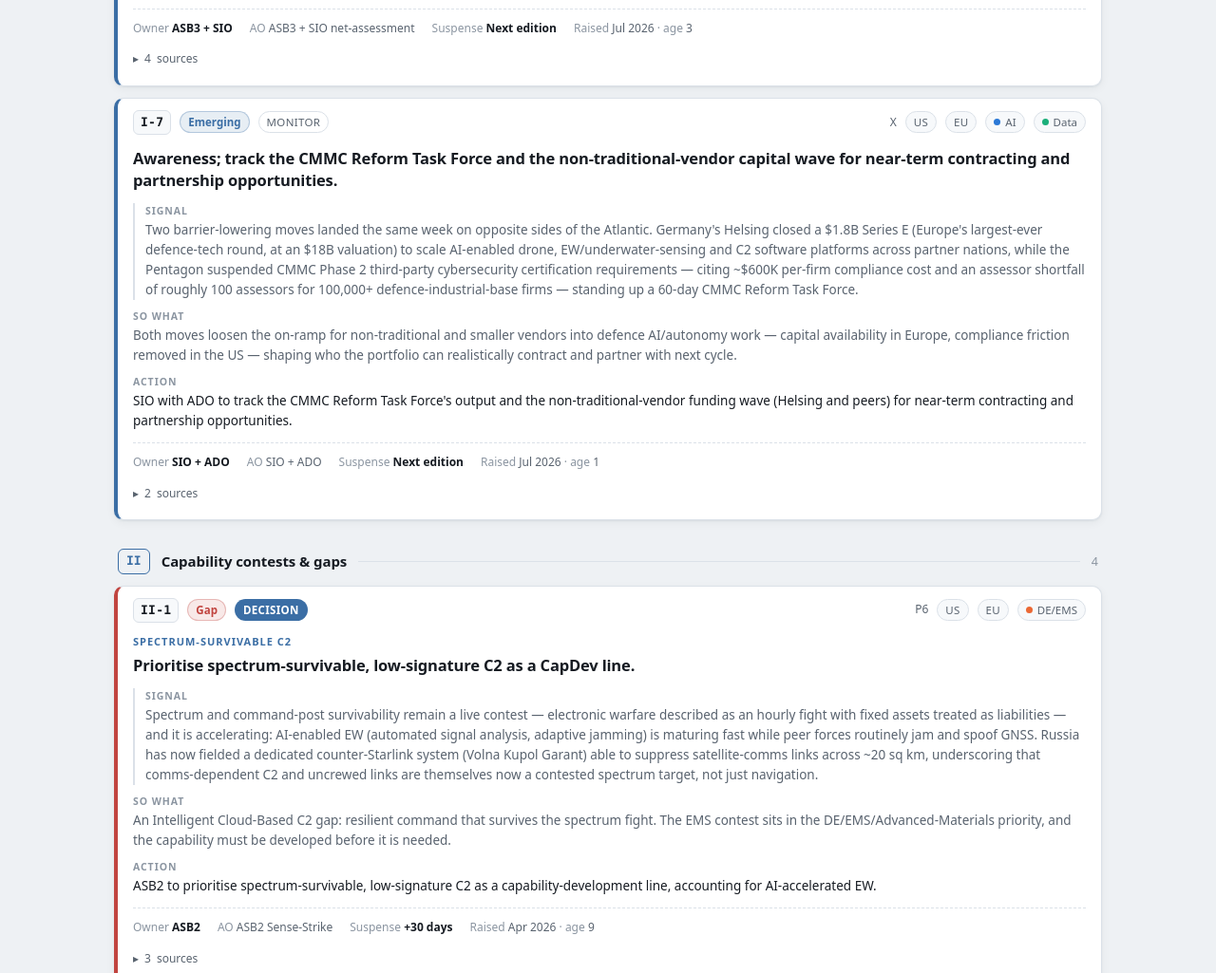
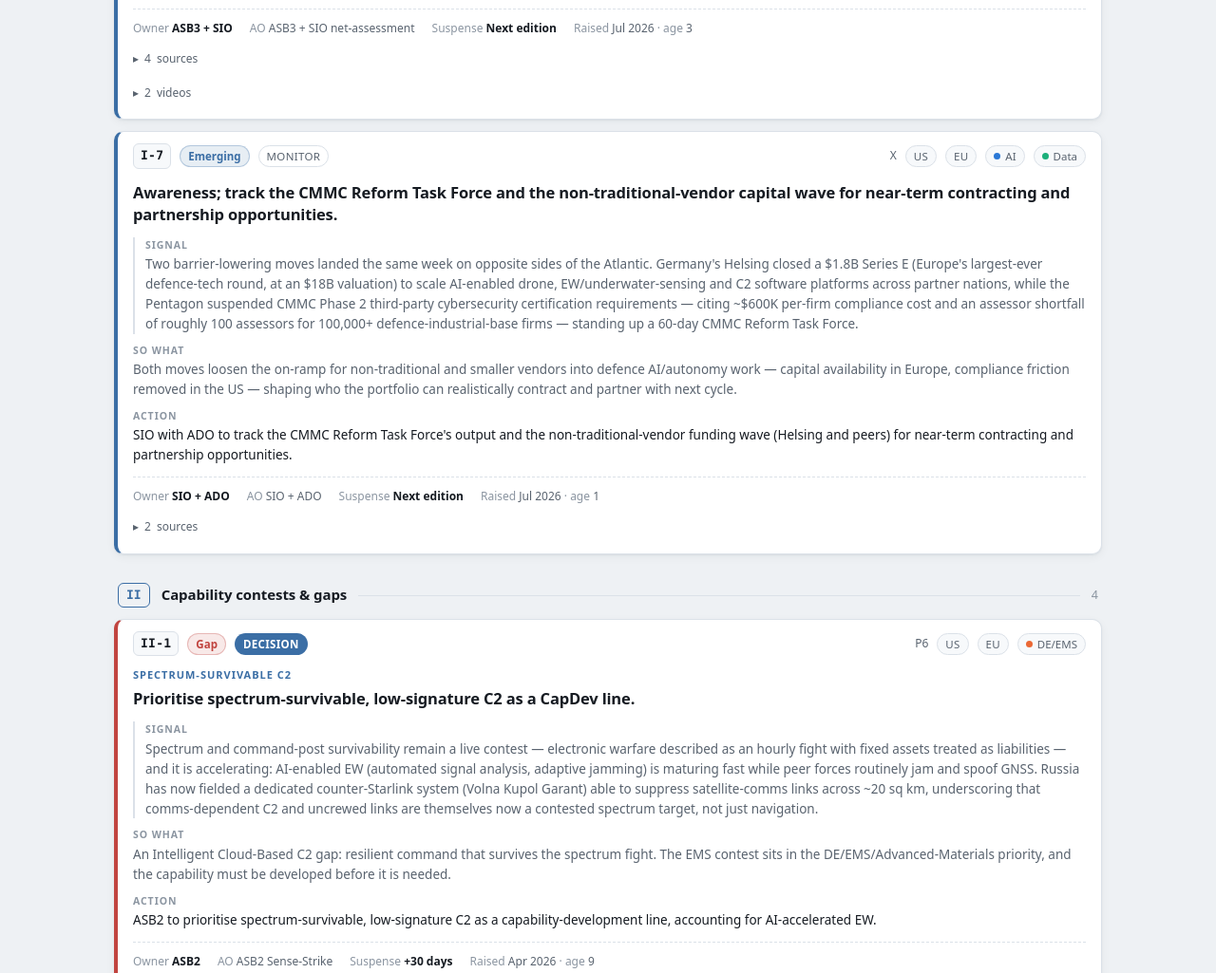
Before and after one commit to goph3r80-cmyk/SIO-Insights, a plain HTML site: page index.html in a window 1280 px wide. Shown: the part 3661-4686 px from the top of the page at 95% size. Drawn offline with Linux system fonts and the light colour scheme.

Commit message:
Add files via upload

```diff
--- a/data.js
+++ b/data.js
@@ -276,6 +276,22 @@
           "f": "verified",
           "note": "Chinese state media — treat force-posture framing as intent signalling; corroborated by TASS and Defence Security Asia, both confirming the unmanned-systems/counter-drone emphasis."
         }
+      ],
+      "media": [
+        {
+          "platform": "youtube",
+          "ttl": "China Unveils Atlas Drone Swarm System | Next-Gen Military Technology | WION",
+          "url": "https://www.youtube.com/watch?v=OND7dcbKTVA",
+          "date": "27 Mar 2026",
+          "note": "Third-party news coverage (WION) of the CETC demonstration, not official PLA footage; upload date approximate."
+        },
+        {
+          "platform": "youtube",
+          "ttl": "Joint Sea-2026: China And Russia Flex Maritime Muscle In High-Stakes Naval Exercise",
+          "url": "https://www.youtube.com/watch?v=GKg0zxeAbbI",
+          "date": "13 Jul 2026",
+          "note": "Independent-outlet coverage of the exercise; underlying footage traces to CGTN/Xinhua — state-linked, treat as intent signalling."
+        }
       ]
     },
     {
@@ -597,6 +613,15 @@
           "f": "verified",
           "note": "Corroborated by a parallel same-week Terra Drone ATLA interceptor-drone selection and UASweekly coverage."
         }
+      ],
+      "media": [
+        {
+          "platform": "youtube",
+          "ttl": "Griffen | The FIRST Ukrainian Jet-Powered Interceptor",
+          "url": "https://www.youtube.com/watch?v=8rtSdMRigjY",
+          "date": "7 Jul 2026",
+          "note": "Upload date approximate, matched to the 7 Jul first-kill event; Firebolt Engineering-linked footage."
+        }
       ]
     },
     {
@@ -877,6 +902,15 @@
           "f": "verified",
           "note": "Corroborated by Naval News, TWZ, Stars and Stripes, Military Times and The Aviationist."
         }
+      ],
+      "media": [
+        {
+          "platform": "youtube",
+          "ttl": "Iran War: CENTCOM Video Shows US' 1st Use Of Sea Drones In Combat Ops Included In Attacks",
+          "url": "https://www.youtube.com/watch?v=KRhrz2SJiTI",
+          "date": "13 Jul 2026",
+          "note": "Repost of official CENTCOM-released strike footage; also mirrored as YouTube Shorts (e.g. youtube.com/shorts/OcfuUc5MfeY)."
+        }
       ]
     },
     {
--- a/index.html
+++ b/index.html
@@ -158,6 +158,7 @@
   .chip.tech.t-ai { --c:var(--tech-ai); } .chip.tech.t-data { --c:var(--tech-data); }
   .chip.tech.t-robo { --c:var(--tech-robo); } .chip.tech.t-dews { --c:var(--tech-dews); }
   .chip.desk { background:var(--surface-2); color:var(--muted); border-color:var(--hair); font-variant:small-caps; letter-spacing:.02em; }
+  .chip.media { background:var(--surface-2); color:var(--muted); border-color:var(--hair); text-transform:capitalize; }
   .grow { flex:1; }
 
   .card-body { padding:11px 16px 15px; }
@@ -537,8 +538,21 @@
       +   '<span><span class="k">Raised</span> '+esc(s.raised)+' <span class="k">· age</span> '+s.age+'</span>'
       + '</div>'
       + srcBlock(s.src)
+      + mediaBlock(s.media)
       + '</div>';
     return '<article id="serial-'+esc(s.id)+'" class="card v-'+s.verdict+'">'+top+body+'</article>';
+  }
+  function mediaBlock(media) {
+    if (!media || !media.length) return '';
+    var items = media.map(function(m){
+      return '<li><span class="chip media">'+esc(m.platform)+'</span>'
+        + '<span><a href="'+esc(m.url)+'" target="_blank" rel="noopener">'+esc(m.ttl)+'</a> '
+        + '<span class="sd">'+esc(m.date)+'</span>'
+        + (m.note ? '<br><span class="note">'+esc(m.note)+'</span>' : '')
+        + '</span></li>';
+    }).join('');
+    return '<details class="src"><summary>▸ <span class="tw">'+media.length+'</span> video'+(media.length>1?'s':'')+'</summary>'
+      + '<ul class="srclist">'+items+'</ul></details>';
   }
   function srcBlock(src) {
     if (!src || !src.length) return '';
```
Also changed, not shown: 3 other files.
